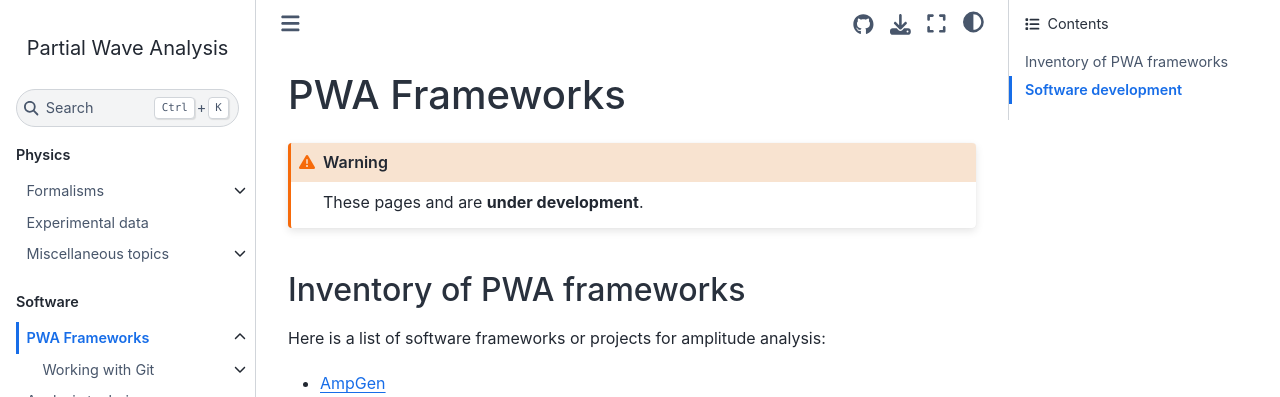
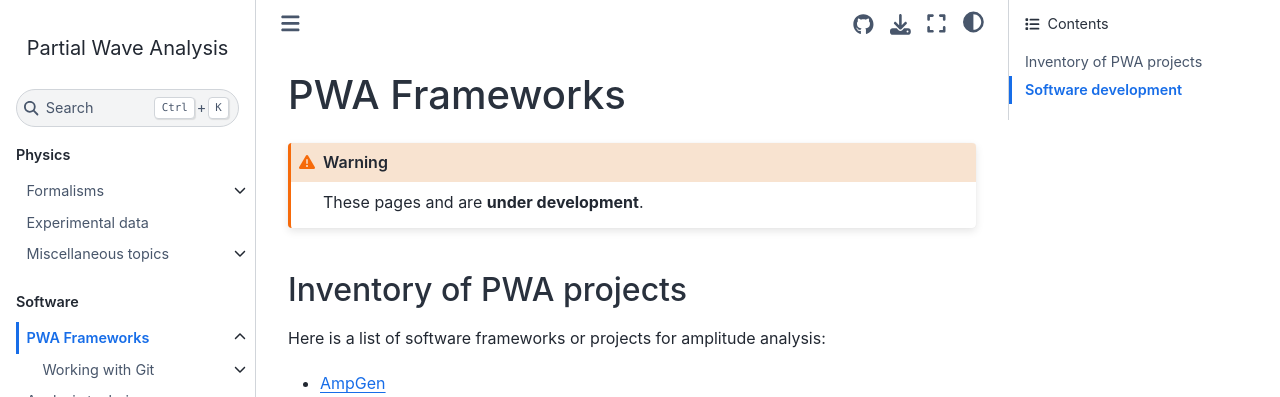
Before and after one commit to ComPWA/PWA-pages, a Sphinx documentation site: the page built from docs/software.md, in a window 1280 px wide and 1251 px high. Shown: the top 397 px of the window. Built offline with Sphinx 7.4.7 and the Sphinx Book theme 1.1.4, drawn with Linux system fonts in a browser that asks for light colours; pages that are not in the unit, such as notebooks, are missing from menus.

Commit message:
fix: rename inventory to PWA projects
Fix-up to #122

````diff
--- a/docs/software.md
+++ b/docs/software.md
@@ -6,7 +6,7 @@
 These pages and are **under development**.
 ```
 
-## Inventory of PWA frameworks
+## Inventory of PWA projects
 
 Here is a list of software frameworks or projects for amplitude analysis:
 
````
Also changed, not shown: docs/index.md (+1 -1 lines).
